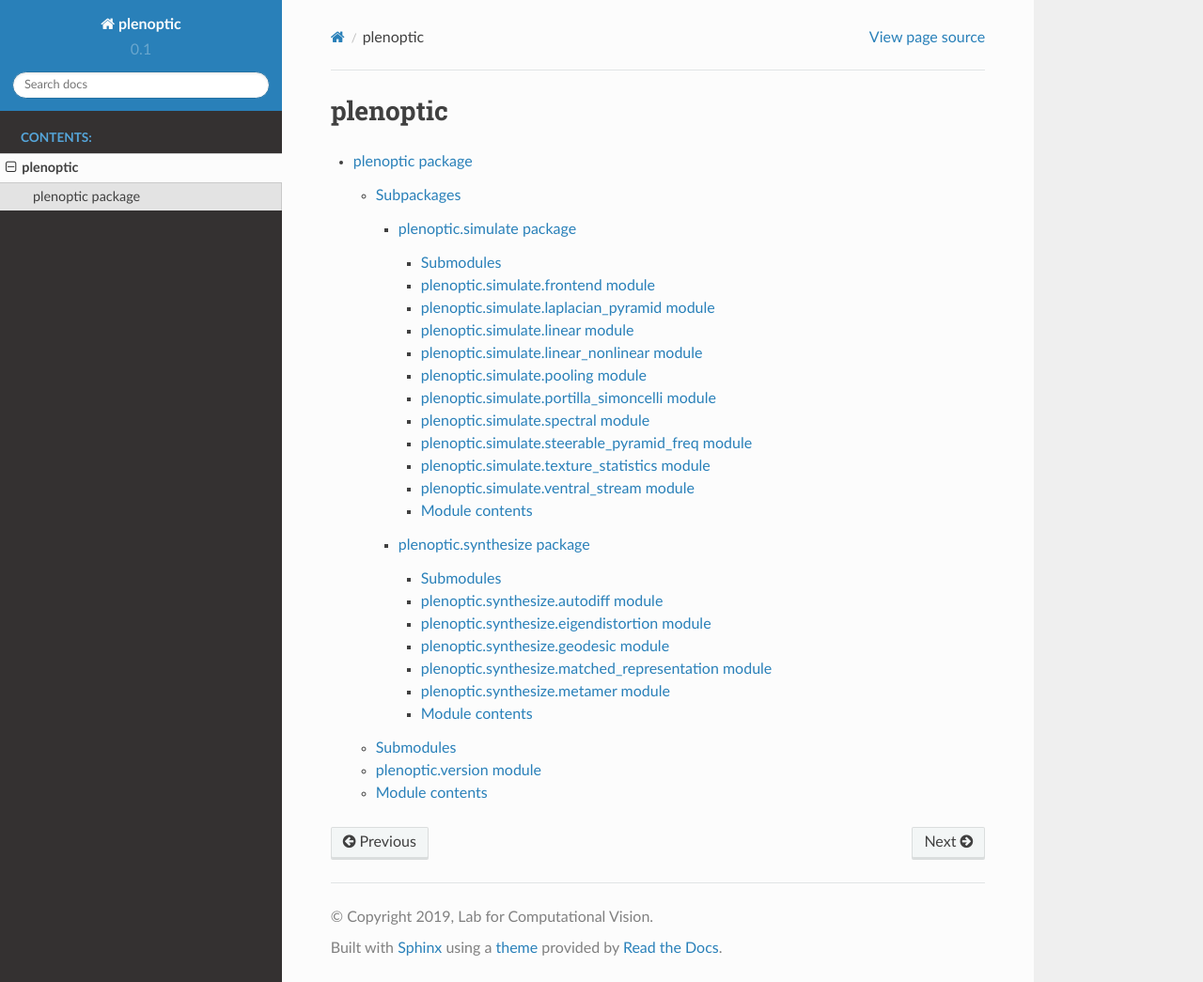
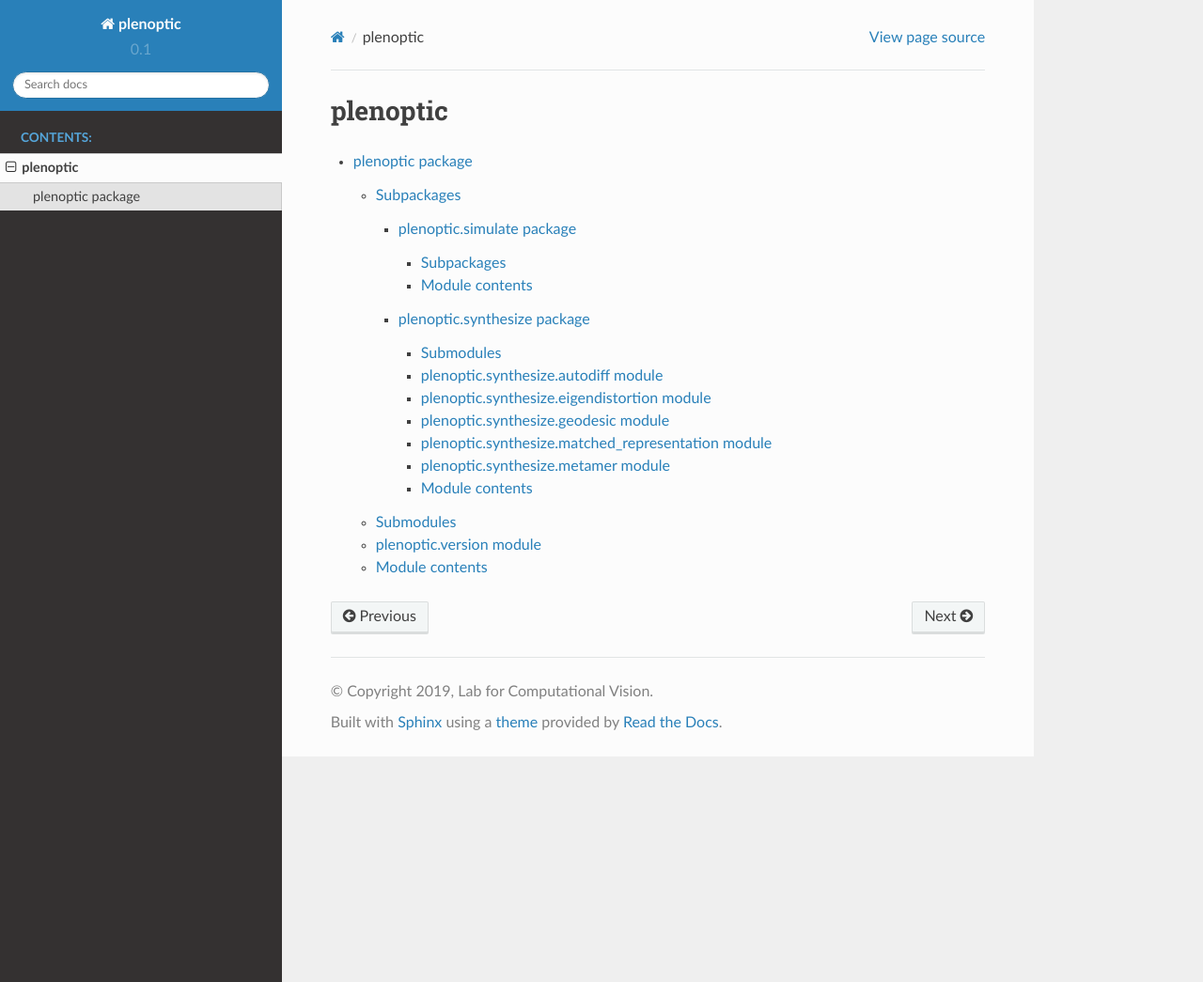
Before and after one commit to plenoptic-org/plenoptic, a Sphinx documentation site: the page built from docs/modules.rst, in a window 1280 px wide and 1045 px high. Shown: the whole window at 94% size. Built offline with Sphinx 7.4.7 and the Read the Docs theme 2.0.0, drawn with Linux system fonts in a browser that asks for light colours; the version number is read from the project's files by our own code.

Commit message:
updates docs for new simulate sub-packages

```diff
--- a/docs/plenoptic.simulate.rst
+++ b/docs/plenoptic.simulate.rst
@@ -1,89 +1,13 @@
 plenoptic.simulate package
 ==========================
 
-Submodules
-----------
+Subpackages
+-----------
 
-plenoptic.simulate.frontend module
-----------------------------------
+.. toctree::
 
-.. automodule:: plenoptic.simulate.frontend
-   :members:
-   :undoc-members:
-   :show-inheritance:
-
-plenoptic.simulate.laplacian\_pyramid module
---------------------------------------------
-
-.. automodule:: plenoptic.simulate.laplacian_pyramid
-   :members:
-   :undoc-members:
-   :show-inheritance:
-
-plenoptic.simulate.linear module
---------------------------------
-
-.. automodule:: plenoptic.simulate.linear
-   :members:
-   :undoc-members:
-   :show-inheritance:
-
-plenoptic.simulate.linear\_nonlinear module
--------------------------------------------
-
-.. automodule:: plenoptic.simulate.linear_nonlinear
-   :members:
-   :undoc-members:
-   :show-inheritance:
-
-plenoptic.simulate.pooling module
----------------------------------
-
-.. automodule:: plenoptic.simulate.pooling
-   :members:
-   :undoc-members:
-   :show-inheritance:
-
-plenoptic.simulate.portilla\_simoncelli module
-----------------------------------------------
-
-.. automodule:: plenoptic.simulate.portilla_simoncelli
-   :members:
-   :undoc-members:
-   :show-inheritance:
-
-plenoptic.simulate.spectral module
-----------------------------------
-
-.. automodule:: plenoptic.simulate.spectral
-   :members:
-   :undoc-members:
-   :show-inheritance:
-
-plenoptic.simulate.steerable\_pyramid\_freq module
---------------------------------------------------
-
-.. automodule:: plenoptic.simulate.steerable_pyramid_freq
-   :members:
-   :undoc-members:
-   :show-inheritance:
-
-plenoptic.simulate.texture\_statistics module
----------------------------------------------
-
-.. automodule:: plenoptic.simulate.texture_statistics
-   :members:
-   :undoc-members:
-   :show-inheritance:
-
-plenoptic.simulate.ventral\_stream module
------------------------------------------
-
-.. automodule:: plenoptic.simulate.ventral_stream
-   :members:
-   :undoc-members:
-   :show-inheritance:
-
+   plenoptic.simulate.canonical_computations
+   plenoptic.simulate.models
 
 Module contents
 ---------------
```
Also changed, not shown: docs/plenoptic.simulate.canonical_computations.rst (added, +54 -0 lines), docs/plenoptic.simulate.models.rst (added, +46 -0 lines).
